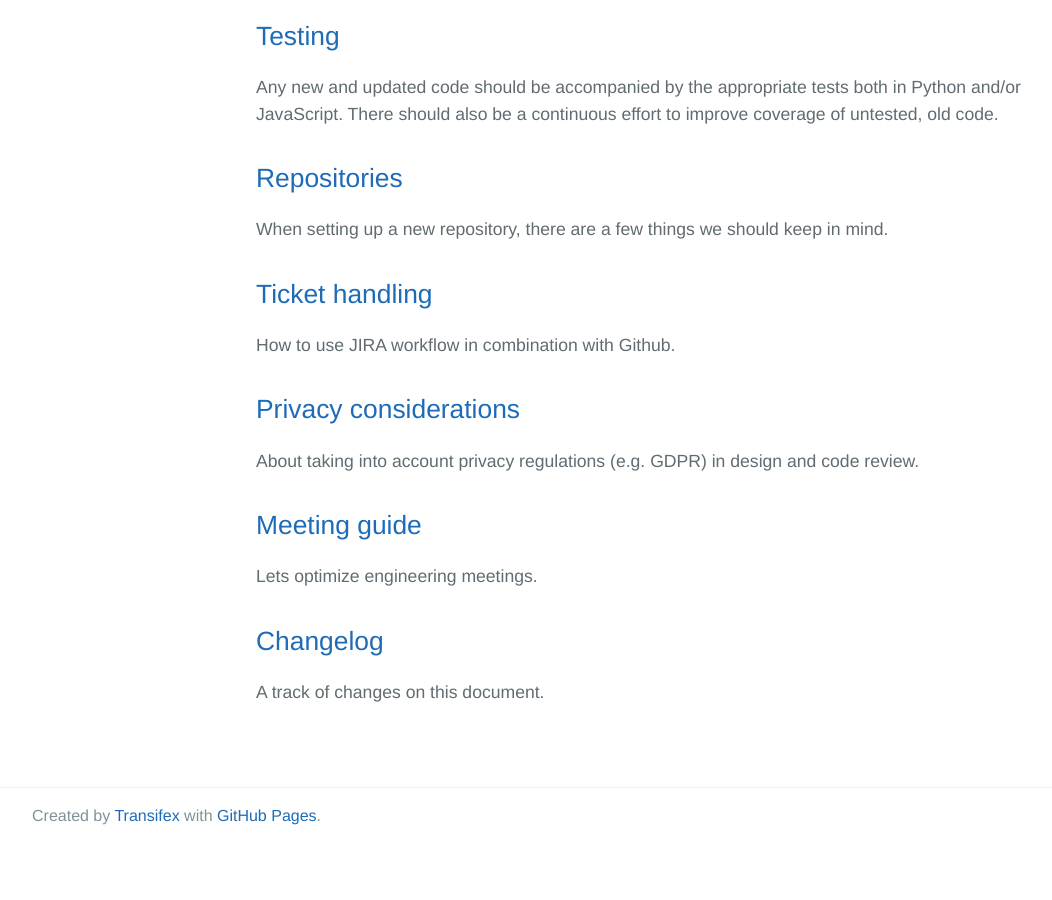
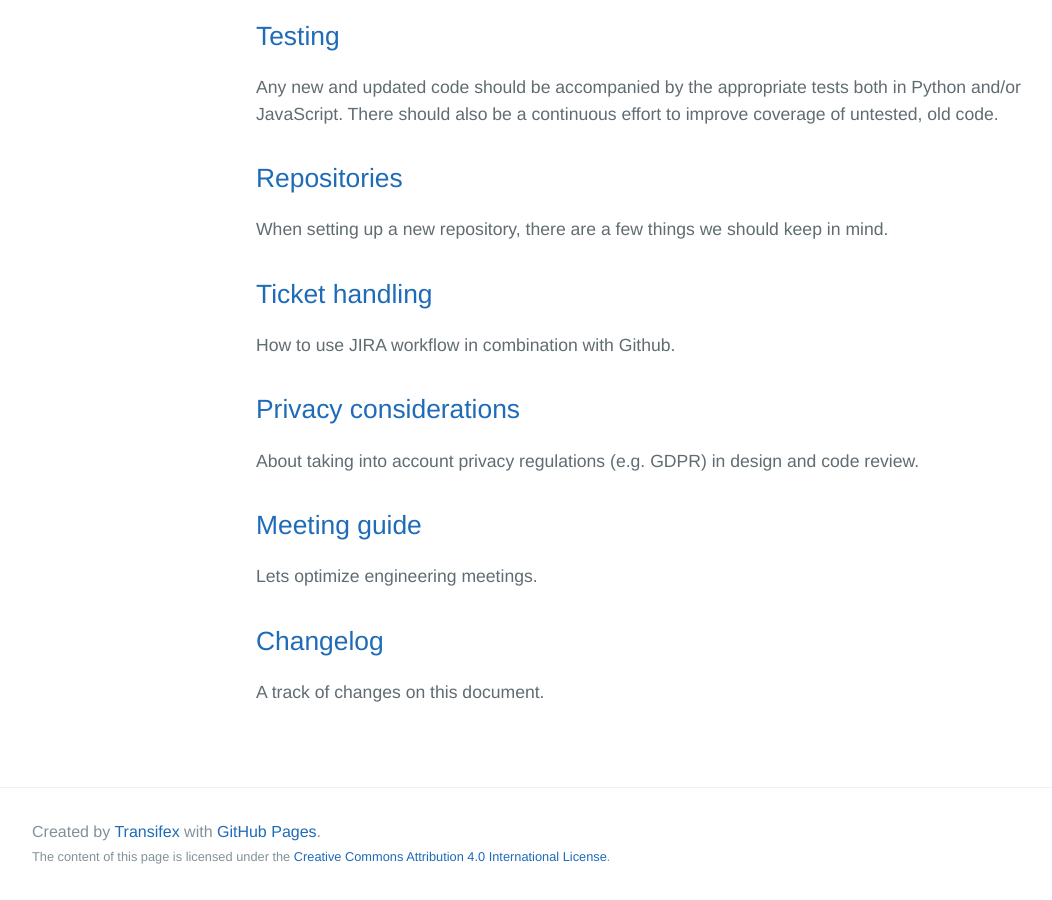
Before and after one commit to transifex/engineering-manifesto, a Jekyll site: the page built from index.md, in a window 1280 px wide and 900 px high, scrolled down 963 px. Shown: the whole window, without its empty margins (0-1052 px from the left). Built offline with Jekyll 4.4.1, drawn with Linux system fonts in a browser that asks for light colours; our own code applies the rules of GitHub Pages for plain Markdown files; before the commit the page ends 1807 px from its top, so only the background shows below that.

Commit message:
Add CC in footer

```diff
--- a/_config.yml
+++ b/_config.yml
@@ -9,6 +9,6 @@ defaults:
       path: ""
     values:
       image:
-        path: /assets/images/default-card.png
+        path: /assets/images/default-card.png?v=1
         height: 720
         width: 720
--- a/_layouts/default.html
+++ b/_layouts/default.html
@@ -39,9 +39,12 @@
       </main>
     </div>
     <footer class="footer">
-      <span class="site-footer-credits">
-        Created by <a href="https://www.transifex.com" target="_blank">Transifex</a> with <a href="https://pages.github.com" target="_blank">GitHub Pages</a>.
-      </span>
+      <div class="site-footer-credits">
+        <p>
+          Created by <a href="https://www.transifex.com" target="_blank">Transifex</a> with <a href="https://pages.github.com" target="_blank">GitHub Pages</a>.<br>
+          <small>The content of this page is licensed under the <a href="https://creativecommons.org/licenses/by/4.0/" target="_blank">Creative Commons Attribution 4.0 International License</a>.</small>
+        </p>
+      </div>
     </footer>
     {% if page.url != '/' %}
     <script src="assets/js/main.js?v=' | append: site.github.build_revision | relative_url }}"></script>
```
